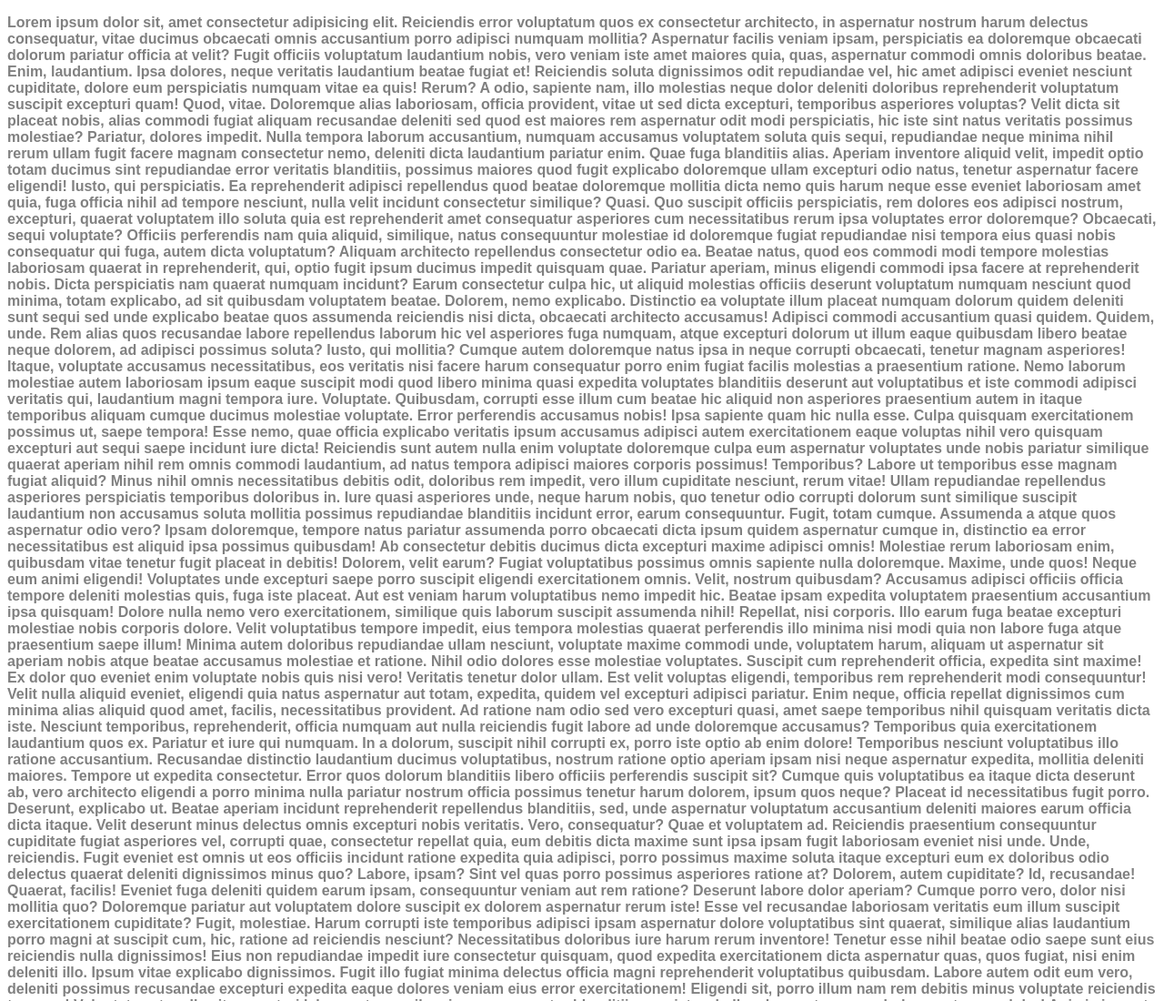
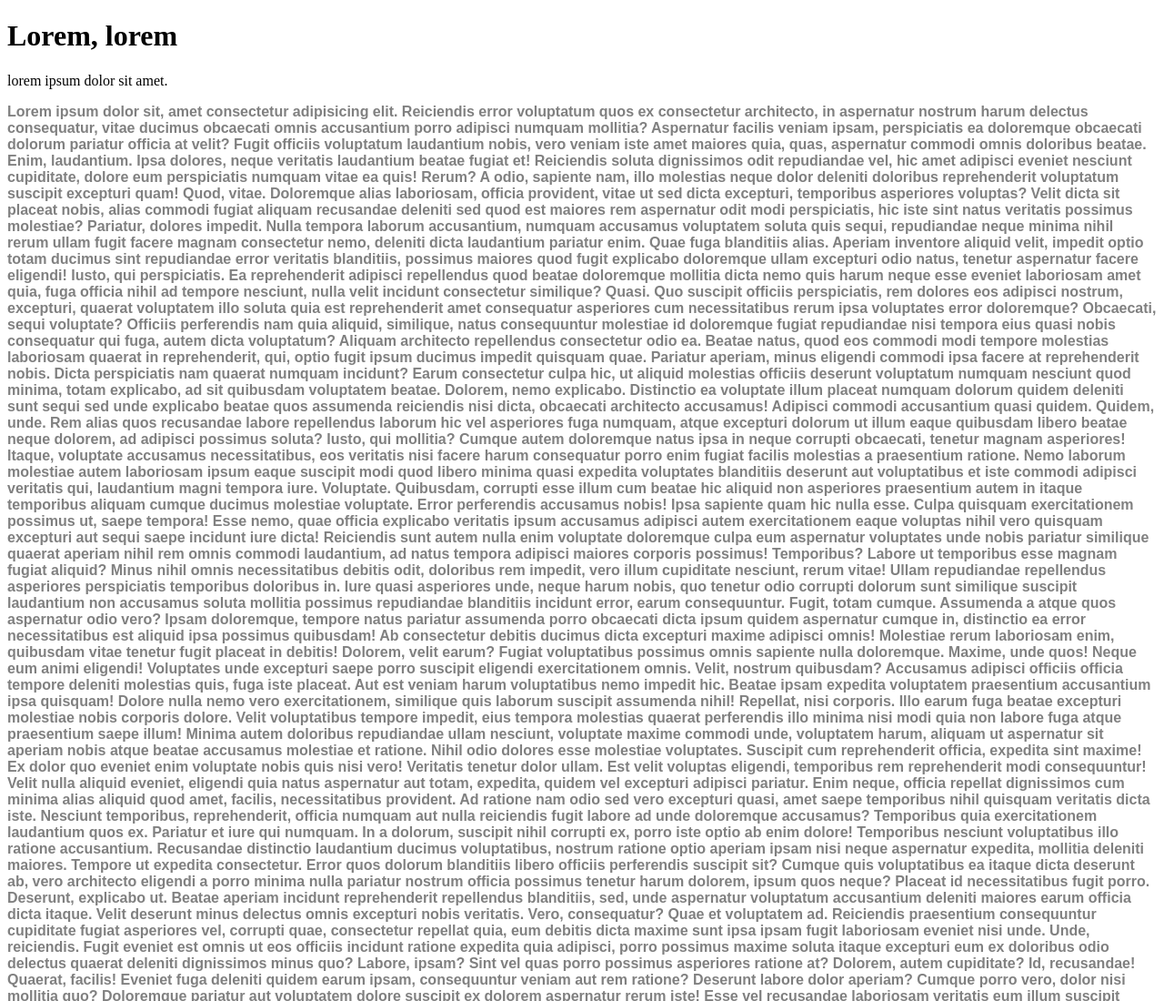
Before and after one commit to thepatokbreado/pruebaLunesCalurosoJorge, a plain HTML site: page index.html in a window 1280 px wide. Shown: the top 1100 px of the page at 91% size. Drawn offline with Linux system fonts and the light colour scheme.

Commit message:
empezamos cambios cabecera

```diff
--- a/index.html
+++ b/index.html
@@ -8,6 +8,10 @@
     <link rel="stylesheet" href="style.css">
 </head>
 <body>
+    <header>
+        <h1>Lorem, lorem</h1>
+    <nav>lorem ipsum dolor sit amet.</nav>
+</header>
     <p>Lorem ipsum dolor sit, amet consectetur adipisicing elit. Reiciendis error voluptatum quos ex consectetur architecto, in aspernatur nostrum harum delectus consequatur, vitae ducimus obcaecati omnis accusantium porro adipisci numquam mollitia?
     Aspernatur facilis veniam ipsam, perspiciatis ea doloremque obcaecati dolorum pariatur officia at velit? Fugit officiis voluptatum laudantium nobis, vero veniam iste amet maiores quia, quas, aspernatur commodi omnis doloribus beatae.
     Enim, laudantium. Ipsa dolores, neque veritatis laudantium beatae fugiat et! Reiciendis soluta dignissimos odit repudiandae vel, hic amet adipisci eveniet nesciunt cupiditate, dolore eum perspiciatis numquam vitae ea quis! Rerum?
```
